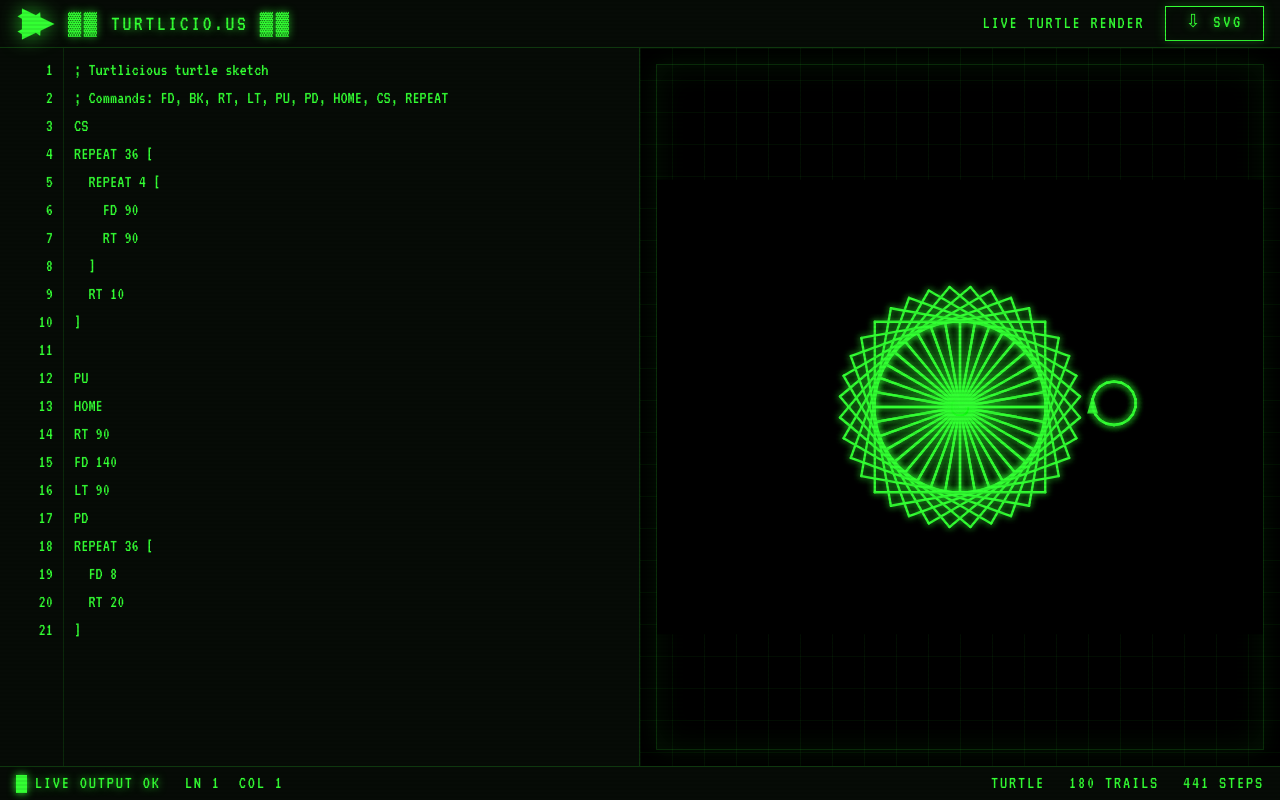
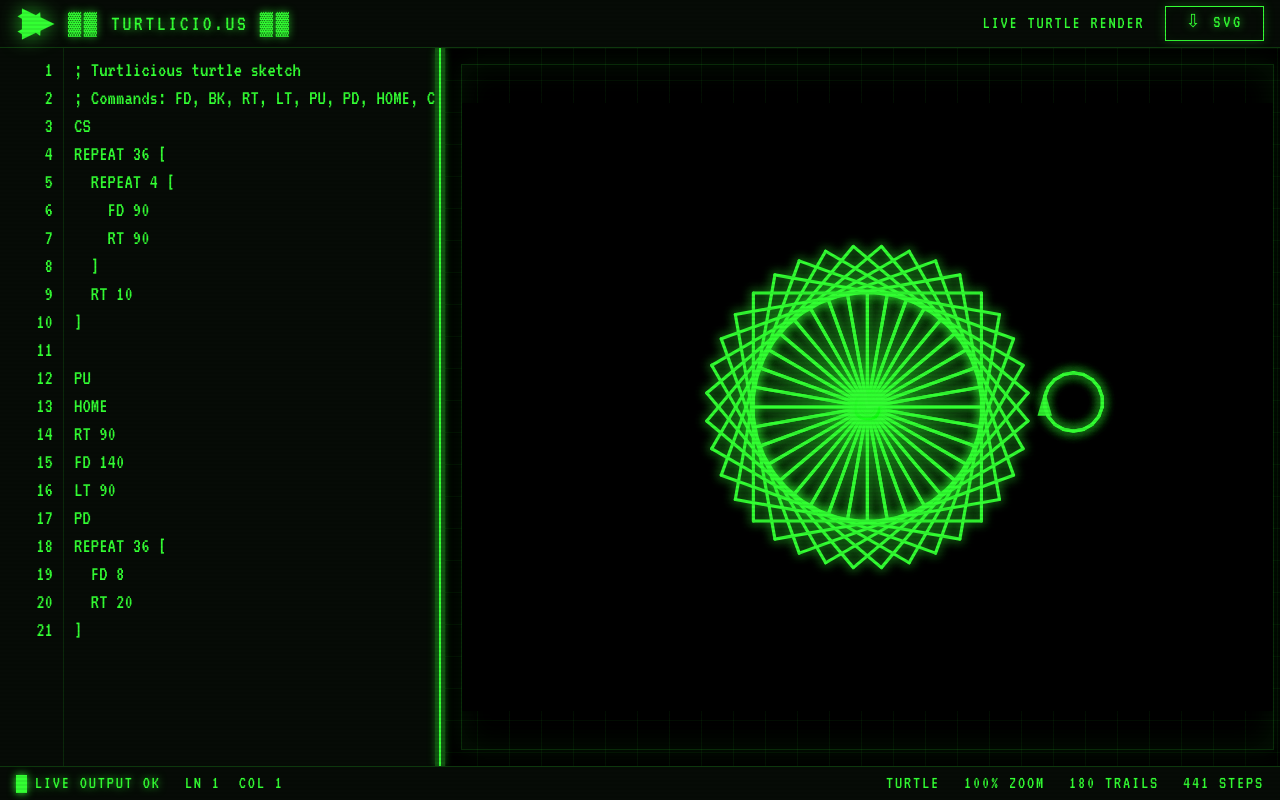
Before and after one commit to eouw0o83hf/turtlicious, a React (Vite) app: page / in a window 1280 px wide. Built offline with nearby package versions, Linux system fonts and the light colour scheme.

Commit message:
Make the UI nicer

```diff
--- a/src/App.tsx
+++ b/src/App.tsx
@@ -4,18 +4,34 @@ import {
   useRef,
   useState,
   type KeyboardEvent,
+  type PointerEvent as ReactPointerEvent,
+  type WheelEvent,
 } from 'react';
 
 import { DEFAULT_CODE, createSvgMarkup, interpretLogo } from './logo';
 
 const GLOW = '0 0 8px rgba(51, 255, 51, 0.75)';
+const DEFAULT_LEFT_PANE_WIDTH = 34;
+const MIN_LEFT_PANE_WIDTH = 24;
+const MAX_LEFT_PANE_WIDTH = 70;
+const MIN_ZOOM = 0.35;
+const MAX_ZOOM = 5;
+
+function clamp(value: number, min: number, max: number) {
+  return Math.min(max, Math.max(min, value));
+}
 
 function App() {
   const [code, setCode] = useState(DEFAULT_CODE);
   const [cursorPos, setCursorPos] = useState({ line: 1, col: 1 });
   const [isFocused, setIsFocused] = useState(false);
+  const [leftPaneWidth, setLeftPaneWidth] = useState(DEFAULT_LEFT_PANE_WIDTH);
+  const [sketchView, setSketchView] = useState({ x: 0, y: 0, scale: 1 });
+  const [isPanning, setIsPanning] = useState(false);
+  const workspaceRef = useRef<HTMLElement>(null);
   const textareaRef = useRef<HTMLTextAreaElement>(null);
   const lineNumbersRef = useRef<HTMLDivElement>(null);
+  const panStartRef = useRef({ pointerX: 0, pointerY: 0, viewX: 0, viewY: 0 });
   const result = useMemo(() => interpretLogo(code), [code]);
   const svgMarkup = useMemo(() => createSvgMarkup(result), [result]);
 
@@ -64,6 +80,79 @@ function App() {
     if (textarea && lineNumbers) lineNumbers.scrollTop = textarea.scrollTop;
   }, []);
 
+  const handlePaneResizeStart = useCallback(
+    (event: ReactPointerEvent<HTMLDivElement>) => {
+      event.preventDefault();
+      const workspace = workspaceRef.current;
+      if (!workspace) return;
+
+      const resize = (pointerEvent: PointerEvent) => {
+        const rect = workspace.getBoundingClientRect();
+        const nextWidth =
+          ((pointerEvent.clientX - rect.left) / rect.width) * 100;
+        setLeftPaneWidth(
+          clamp(nextWidth, MIN_LEFT_PANE_WIDTH, MAX_LEFT_PANE_WIDTH),
+        );
+      };
+
+      const stopResize = () => {
+        window.removeEventListener('pointermove', resize);
+        window.removeEventListener('pointerup', stopResize);
+      };
+
+      window.addEventListener('pointermove', resize);
+      window.addEventListener('pointerup', stopResize);
+    },
+    [],
+  );
+
+  const handleSketchPointerDown = useCallback(
+    (event: ReactPointerEvent<HTMLDivElement>) => {
+      if (event.button !== 0) return;
+      event.currentTarget.setPointerCapture(event.pointerId);
+      setIsPanning(true);
+      panStartRef.current = {
+        pointerX: event.clientX,
+        pointerY: event.clientY,
+        viewX: sketchView.x,
+        viewY: sketchView.y,
+      };
+    },
+    [sketchView.x, sketchView.y],
+  );
+
+  const handleSketchPointerMove = useCallback(
+    (event: ReactPointerEvent<HTMLDivElement>) => {
+      if (!isPanning) return;
+      const start = panStartRef.current;
+      setSketchView((currentView) => ({
+        ...currentView,
+        x: start.viewX + event.clientX - start.pointerX,
+        y: start.viewY + event.clientY - start.pointerY,
+      }));
+    },
+    [isPanning],
+  );
+
+  const handleSketchPointerUp = useCallback(
+    (event: ReactPointerEvent<HTMLDivElement>) => {
+      if (event.currentTarget.hasPointerCapture(event.pointerId)) {
+        event.currentTarget.releasePointerCapture(event.pointerId);
+      }
+      setIsPanning(false);
+    },
+    [],
+  );
+
+  const handleSketchWheel = useCallback((event: WheelEvent<HTMLDivElement>) => {
+    event.preventDefault();
+    const zoomFactor = event.deltaY < 0 ? 1.12 : 0.88;
+    setSketchView((currentView) => ({
+      ...currentView,
+      scale: clamp(currentView.scale * zoomFactor, MIN_ZOOM, MAX_ZOOM),
+    }));
+  }, []);
+
   const lineCount = code.split('\n').length;
   const status =
     result.errors.length > 0
@@ -92,8 +181,16 @@ function App() {
         </div>
       </header>
 
-      <main className="workspace" aria-label="Turtle workspace">
-        <section className="editor-pane" aria-label="Turtle editor">
+      <main
+        ref={workspaceRef}
+        className="workspace"
+        aria-label="Turtle workspace"
+      >
+        <section
+          className="editor-pane"
+          style={{ flexBasis: `${leftPaneWidth}%` }}
+          aria-label="Turtle editor"
+        >
           <div ref={lineNumbersRef} className="line-numbers" aria-hidden="true">
             {Array.from({ length: lineCount }, (_, index) => (
               <div key={index}>{index + 1}</div>
@@ -122,11 +219,39 @@ function App() {
           />
         </section>
 
-        <section className="output-pane" aria-label="Turtle sketch output">
+        <div
+          className="pane-divider"
+          role="separator"
+          aria-label="Resize panes"
+          aria-orientation="vertical"
+          aria-valuemin={MIN_LEFT_PANE_WIDTH}
+          aria-valuemax={MAX_LEFT_PANE_WIDTH}
+          aria-valuenow={Math.round(leftPaneWidth)}
+          onPointerDown={handlePaneResizeStart}
+        />
+
+        <section
+          className="output-pane"
+          style={{ flexBasis: `${100 - leftPaneWidth}%` }}
+          aria-label="Turtle sketch output"
+        >
           <div
-            className="sketch-frame"
-            dangerouslySetInnerHTML={{ __html: svgMarkup }}
-          />
+            className={`sketch-frame${isPanning ? ' is-panning' : ''}`}
+            aria-label="Pan and zoom turtle sketch"
+            onPointerDown={handleSketchPointerDown}
+            onPointerMove={handleSketchPointerMove}
+            onPointerUp={handleSketchPointerUp}
+            onPointerCancel={handleSketchPointerUp}
+            onWheel={handleSketchWheel}
+          >
+            <div
+              className="sketch-canvas"
+              style={{
+                transform: `translate(${sketchView.x}px, ${sketchView.y}px) scale(${sketchView.scale})`,
+              }}
+              dangerouslySetInnerHTML={{ __html: svgMarkup }}
+            />
+          </div>
           {result.errors.length > 0 && (
             <ol className="turtle-errors" aria-label="Turtle errors">
               {result.errors.slice(0, 4).map((error) => (
@@ -149,6 +274,7 @@ function App() {
           LN {cursorPos.line} &nbsp;COL {cursorPos.col}
         </span>
         <span className="status-spacer">TURTLE</span>
+        <span>{Math.round(sketchView.scale * 100)}% ZOOM</span>
         <span>{result.segments.length} TRAILS</span>
         <span>{result.stepCount} STEPS</span>
       </footer>
--- a/src/styles/global.css
+++ b/src/styles/global.css
@@ -98,9 +98,7 @@ textarea {
 
 .shortcut,
 .status-bar,
-.run-btn,
-.crt-textarea,
-.line-numbers {
+.run-btn {
   font-size: 18px;
 }
 
@@ -141,18 +139,48 @@ textarea {
 .editor-pane,
 .output-pane {
   display: flex;
+  flex: 0 0 auto;
   overflow: hidden;
-  width: 50%;
 }
 
 .editor-pane {
-  border-right: 1px solid rgb(51 255 51 / 18%);
+  min-width: 18rem;
+}
+
+.output-pane {
+  min-width: 20rem;
+}
+
+.pane-divider {
+  background: rgb(51 255 51 / 16%);
+  box-shadow:
+    0 0 10px rgb(51 255 51 / 20%),
+    inset 0 0 8px rgb(51 255 51 / 18%);
+  cursor: col-resize;
+  flex: 0 0 10px;
+  position: relative;
+  touch-action: none;
+}
+
+.pane-divider::before {
+  background: #33ff33;
+  box-shadow: 0 0 8px rgb(51 255 51 / 85%);
+  content: '';
+  inset: 0 4px;
+  position: absolute;
+}
+
+.pane-divider:hover,
+.pane-divider:focus-visible {
+  background: rgb(51 255 51 / 28%);
+  outline: none;
 }
 
 .line-numbers {
   border-right: 1px solid rgb(51 255 51 / 12%);
   color: #33ff33;
   flex-shrink: 0;
+  font-size: 21px;
   line-height: 1.75rem;
   overflow: hidden;
   padding: 8px 10px 8px 0;
@@ -177,6 +205,7 @@ textarea {
   caret-color: #33ff33;
   color: #33ff33;
   flex: 1;
+  font-size: 21px;
   line-height: 1.75rem;
   outline: none;
   overflow: auto;
@@ -211,9 +240,25 @@ textarea {
   justify-content: center;
   min-height: 0;
   overflow: hidden;
+  cursor: grab;
+  touch-action: none;
+  user-select: none;
 }
 
-.sketch-frame svg {
+.sketch-frame.is-panning {
+  cursor: grabbing;
+}
+
+.sketch-canvas {
+  align-items: center;
+  display: flex;
+  height: 100%;
+  justify-content: center;
+  transform-origin: center;
+  width: 100%;
+}
+
+.sketch-canvas svg {
   display: block;
   height: 100%;
   max-height: 100%;
@@ -221,7 +266,7 @@ textarea {
   width: 100%;
 }
 
-.sketch-frame line {
+.sketch-canvas line {
   filter: drop-shadow(0 0 4px rgb(51 255 51 / 85%));
 }
 
@@ -289,8 +334,19 @@ textarea {
     flex-direction: column;
   }
 
+  .pane-divider {
+    cursor: row-resize;
+    flex-basis: 10px;
+    width: 100%;
+  }
+
+  .pane-divider::before {
+    inset: 4px 0;
+  }
+
   .editor-pane,
   .output-pane {
+    flex-basis: auto !important;
     min-height: 50%;
     width: 100%;
   }
```
Also changed, not shown: 1 other file (tests, documents, lock files or other folders).
